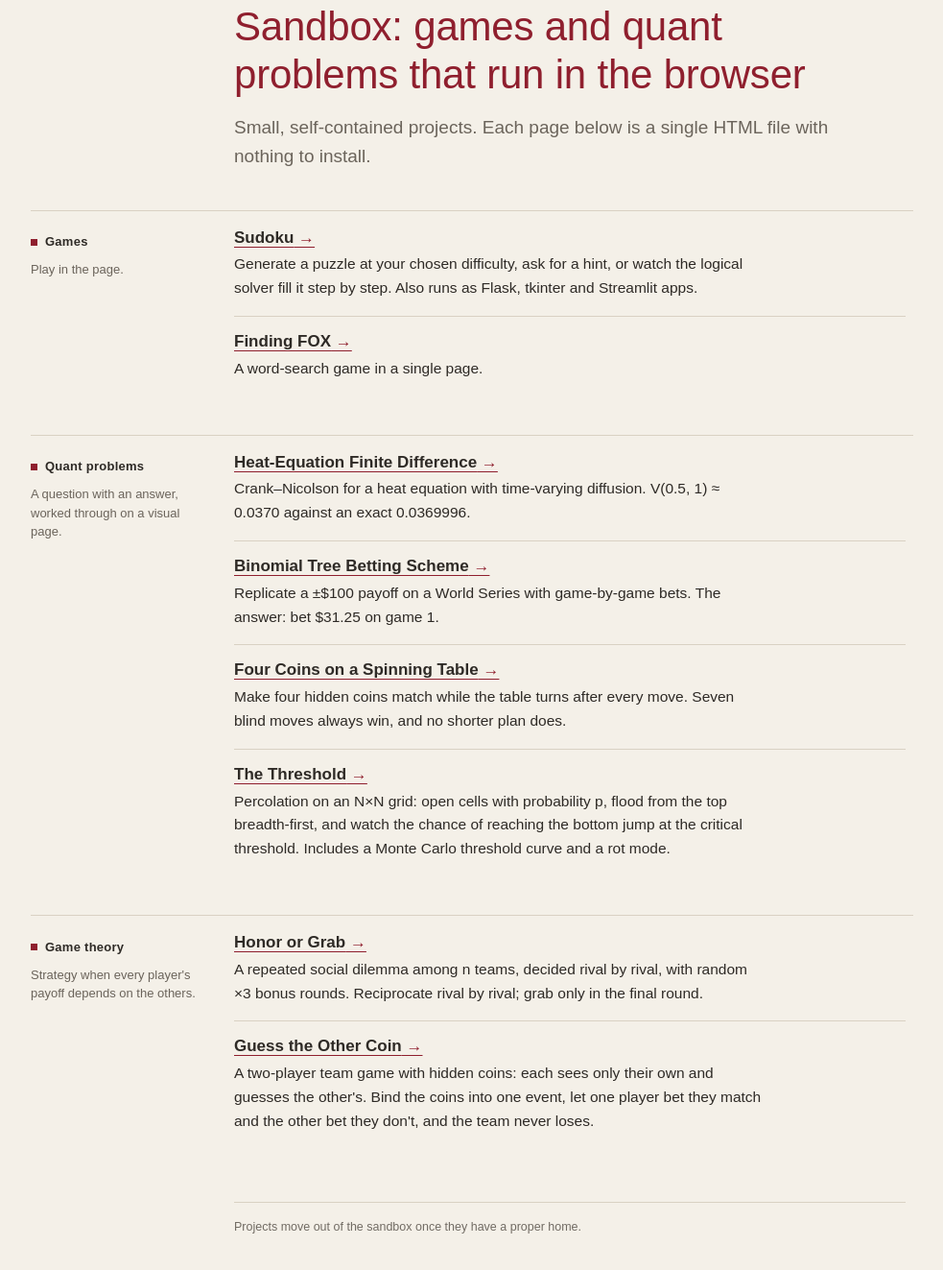
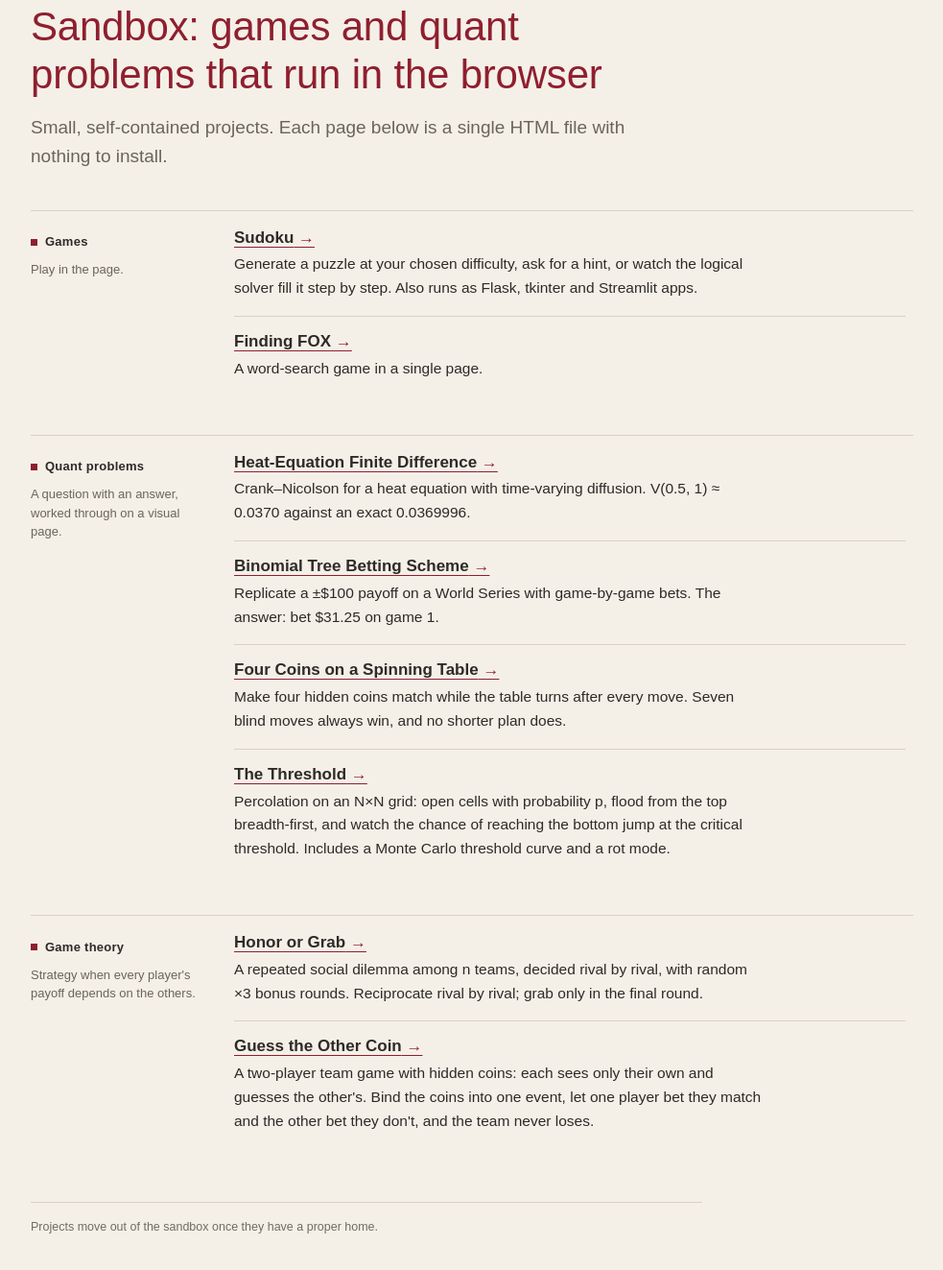
Before and after one commit to frankma/Sandbox, a plain HTML site: page index.html in a window 1280 px wide. Shown: the part 53-1376 px from the top of the page at 96% size, without its empty margins (148-1131 px from the left). Drawn offline with Linux system fonts and the light colour scheme.

Commit message:
Front page: start the title and footer at the left edge, like Finance
The title block and footer were indented 212px to line up with the
entries, so the title sat right of the section dividers. They now start
at the same left edge as the dividers and section labels, as on the
Finance front page.

Co-Authored-By: Claude Opus 5.5 <noreply@anthropic.com>

```diff
--- a/index.html
+++ b/index.html
@@ -110,8 +110,7 @@ mjx-container[display="true"] { overflow-x: auto; overflow-y: hidden; max-width:
 
 /* Layout: one reading column with a 180px margin column for section labels; stacks under 760px. */
 .page { max-width: 920px; margin: 0 auto; padding: 56px 20px 48px; }
-header.top { margin-left: 212px; }   /* no max-width: headings use the whole column */
-header.top .lede { margin-top: 14px; }
+header.top .lede { margin-top: 14px; }   /* header.top has no max-width: headings use the whole column */
 section { display: grid; grid-template-columns: 180px minmax(0, 700px); gap: 0 32px; border-top: 1px solid var(--line); margin-top: 40px; padding-top: 16px; }
 .side p { font: 400 13px/1.5 var(--sans); color: var(--muted); margin-top: 6px; }
 ul.items { list-style: none; margin: 0; padding: 0; }
@@ -123,10 +122,9 @@ ul.items h3 a { text-decoration: underline; text-decoration-color: var(--beni);
 ul.items h3 a:hover, ul.items h3 a:focus-visible { color: var(--beni); }
 ul.items h3 a::after { content: " →"; color: var(--beni); }
 ul.items p { font-size: 15.5px; line-height: 1.6; color: var(--ink); margin-top: 4px; }
-footer { margin: 56px 0 0 212px; max-width: 700px; }
+footer { margin-top: 56px; max-width: 700px; }
 @media (max-width: 760px) {
   .page { padding-top: 32px; }
-  header.top, footer { margin-left: 0; }
   section { grid-template-columns: minmax(0, 1fr); }
   .side { margin-bottom: 14px; }
 }
```
